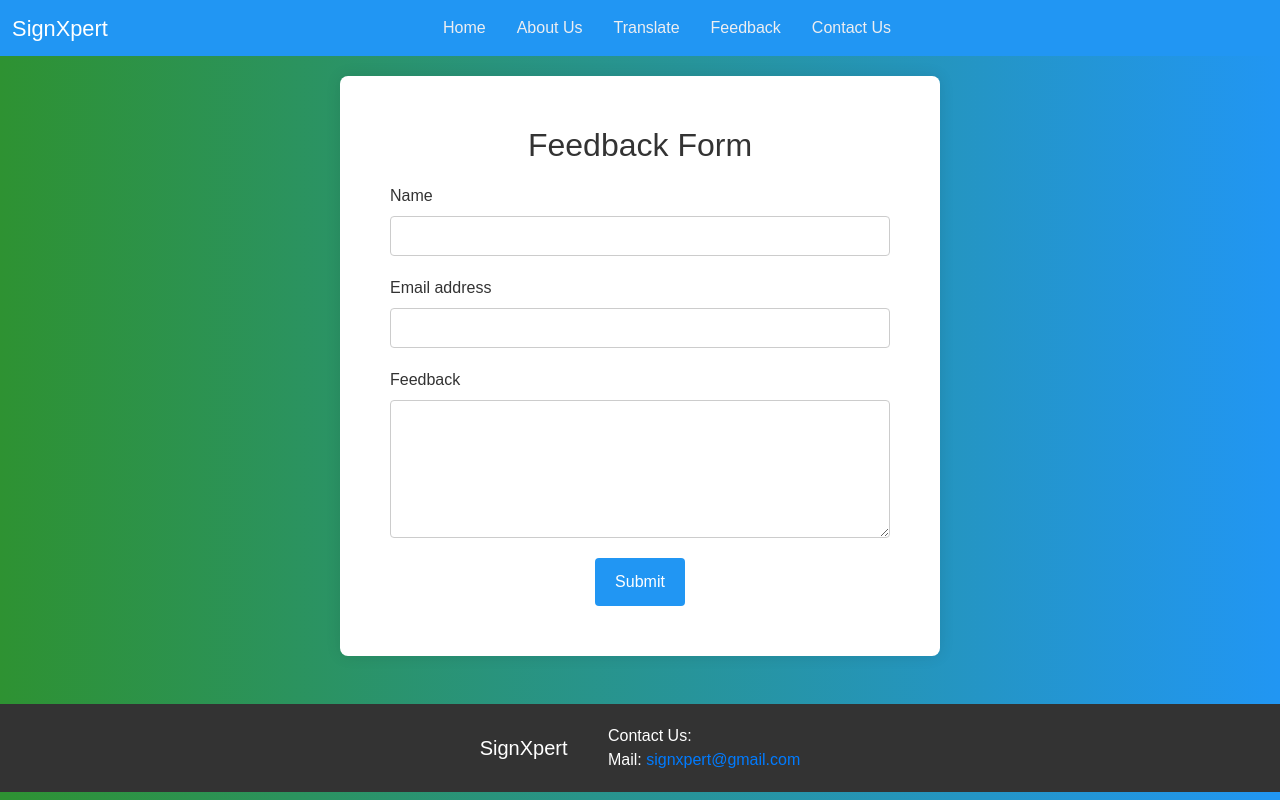
After one commit to tanuja-prathipati/SignXpert, a Flask app: page /feedback in a window 1280 px wide. The commit adds this page. Run offline with Flask 3, Linux system fonts and the light colour scheme; some libraries are stand-ins or nearby versions.

Commit message:
Completed-21/06/2024

```diff
--- a/app.py
+++ b/app.py
@@ -1,4 +1,4 @@
-from flask import Flask, render_template, jsonify, request
+from flask import Flask, render_template, jsonify, request, redirect, url_for
 import speech_recognition as sr
 from nlp import process_text
 
@@ -51,5 +51,22 @@ def record_audio():
 
     return jsonify(response)
 
+@app.route('/feedback')
+def feedback():
+    return render_template('feedback.html')
+
+@app.route('/submit_feedback', methods=['POST'])
+def submit_feedback():
+    name = request.form['name']
+    email = request.form['email']
+    message = request.form['message']
+    # Process the feedback (e.g., save to database, send email, etc.)
+    print(f"Received feedback from {name} ({email}): {message}")
+    return redirect(url_for('thank_you'))
+
+@app.route('/thank_you')
+def thank_you():
+    return "Thank you for your feedback!"
+
 if __name__ == "__main__":
     app.run(debug=True)
--- /dev/null
+++ b/templates/feedback.html
@@ -0,0 +1,197 @@
+<!DOCTYPE html>
+<html lang="en">
+<head>
+    <meta charset="UTF-8">
+    <meta name="viewport" content="width=device-width, initial-scale=1.0">
+    <title>Feedback - SignXpert</title>
+    <link rel="stylesheet" href="https://stackpath.bootstrapcdn.com/bootstrap/4.5.2/css/bootstrap.min.css">
+    <style>
+        body {
+            font-family: Arial, sans-serif;
+            margin: 0;
+            padding: 0;
+            background: linear-gradient(to right, #2e9232, #2196F3);
+            color: #333;
+        }
+
+        .navbar {
+            background-color: #2196F3;
+        }
+
+        .navbar-brand {
+            color: white;
+            animation: brand-animation 2s infinite;
+        }
+
+        .navbar-nav {
+            margin-right: 350px;
+        }
+
+        .navbar-nav .nav-link {
+            color: rgb(237, 238, 241) !important;
+            margin-right: 15px;
+            transition: color 0.3s ease;
+        }
+
+        .navbar-nav .nav-link:hover, .navbar-nav .nav-link:focus {
+            color: #1a0be8 !important;
+        }
+
+        .navbar-nav .nav-link.active {
+            color: #1a0be8 !important;
+        }
+
+        .feedback-form {
+            padding: 50px;
+            background-color: #ffffff;
+            border-radius: 8px;
+            box-shadow: 0px 0px 15px rgba(0, 0, 0, 0.1);
+            margin-top: 20px;
+            max-width: 600px;
+        }
+
+        .feedback-form h2 {
+            margin-bottom: 20px;
+            text-align: center;
+        }
+
+        .form-group {
+            margin-bottom: 20px;
+        }
+
+        .form-control {
+            width: 100%;
+            height: 40px;
+            font-size: 16px;
+            border-radius: 4px;
+            border: 1px solid #ccc;
+            padding: 8px;
+        }
+
+        .submit-btn {
+            background-color: #2196F3;
+            color: white;
+            border: none;
+            padding: 12px 20px;
+            border-radius: 4px;
+            cursor: pointer;
+            transition: background-color 0.3s ease;
+            display: block;
+            margin: 0 auto;
+        }
+
+        .submit-btn:hover {
+            background-color: #1a0be8;
+        }
+
+        .footer {
+            background-color: #333;
+            color: white;
+            padding: 20px;
+            text-align: center;
+        }
+
+        .footer .navbar-brand {
+            display: inline-block;
+            vertical-align: middle;
+            color: white !important;
+            animation: none;
+        }
+
+        .footer-content {
+            display: inline-block;
+            vertical-align: middle;
+            text-align: left;
+            margin-left: 20px; /* Adjust as needed */
+        }
+
+        @keyframes brand-animation {
+            0% { transform: scale(1); }
+            50% { transform: scale(1.1); }
+            100% { transform: scale(1); }
+        }
+    </style>
+</head>
+<body>
+    <!-- Navbar -->
+    <nav class="navbar navbar-expand-lg sticky-top">
+        <a class="navbar-brand" href="/">SignXpert</a>
+        <button class="navbar-toggler" type="button" data-toggle="collapse" data-target="#navbarNav" aria-controls="navbarNav" aria-expanded="false" aria-label="Toggle navigation">
+            <span class="navbar-toggler-icon"></span>
+        </button>
+        <div class="collapse navbar-collapse" id="navbarNav">
+            <ul class="navbar-nav ml-auto">
+                <li class="nav-item">
+                    <a class="nav-link" href="/">Home</a>
+                </li>
+                <li class="nav-item">
+                    <a class="nav-link" href="/#about">About Us</a>
+                </li>
+                <li class="nav-item">
+                    <a class="nav-link" href="/#translate">Translate</a>
+                </li>
+                <li class="nav-item">
+                    <a class="nav-link" href="/feedback">Feedback</a>
+                </li>
+                <li class="nav-item">
+                    <a class="nav-link" href="#footer">Contact Us</a>
+                </li>
+            </ul>
+        </div>
+    </nav>
+
+    <!-- Feedback Form Section -->
+    <div class="container feedback-form">
+        <h2>Feedback Form</h2>
+        <form id="feedbackForm">
+            <div class="form-group">
+                <label for="name">Name</label>
+                <input type="text" class="form-control" id="name" name="name" required>
+            </div>
+            <div class="form-group">
+                <label for="email">Email address</label>
+                <input type="email" class="form-control" id="email" name="email" required>
+            </div>
+            <div class="form-group">
+                <label for="feedback">Feedback</label>
+                <textarea class="form-control" id="feedback" name="feedback" rows="5" required></textarea>
+            </div>
+            <button type="submit" class="submit-btn btn btn-primary">Submit</button>
+        </form>
+    </div><br><br>
+
+    <!-- Footer -->
+    <footer class="footer" id="footer">
+        <a class="navbar-brand" href="/">SignXpert</a>
+        <div class="footer-content">
+            <div>Contact Us:</div>
+            <div>Mail: <a href="mailto:signxpert@gmail.com">signxpert@gmail.com</a></div>
+        </div>
+    </footer>
+
+    <script>
+        document.getElementById('feedbackForm').addEventListener('submit', function(event) {
+            event.preventDefault();
+            var formData = new FormData(this);
+
+            fetch('/submit_feedback', {
+                method: 'POST',
+                body: formData
+            })
+            .then(response => response.json())
+            .then(data => {
+                alert('Feedback submitted successfully!');
+                document.getElementById('feedbackForm').reset();
+            })
+            .catch(error => {
+                console.error('Error:', error);
+                alert('Error submitting feedback. Please try again later.');
+            });
+        });
+    </script>
+
+    <script src="https://code.jquery.com/jquery-3.5.1.slim.min.js"></script>
+    <script src="https://cdn.jsdelivr.net/npm/@popperjs/core@2.9.2/dist/umd/popper.min.js"></script>
+    <script src="https://stackpath.bootstrapcdn.com/bootstrap/4.5.2/js/bootstrap.min.js"></script>
+</body>
+</html>
```
Also changed, not shown: templates/index.html (+61 -35 lines).
